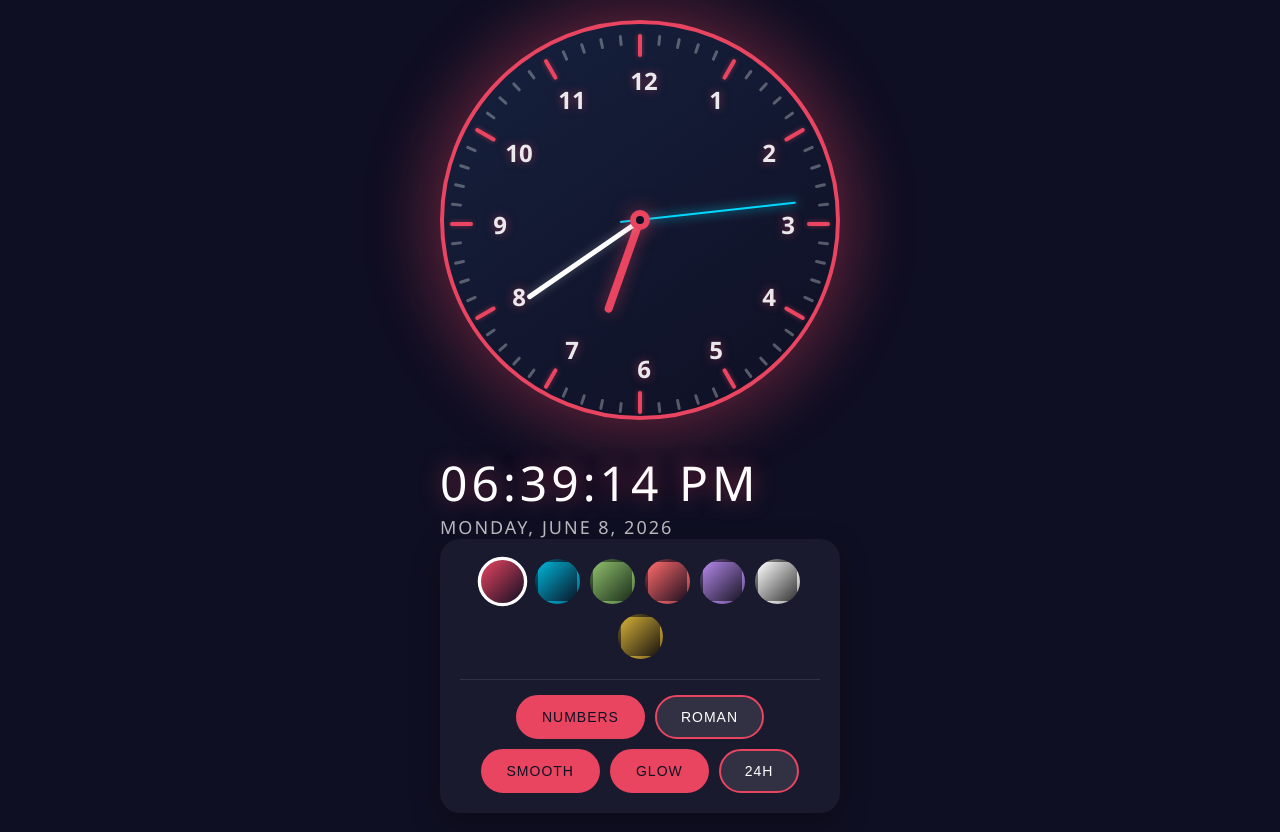
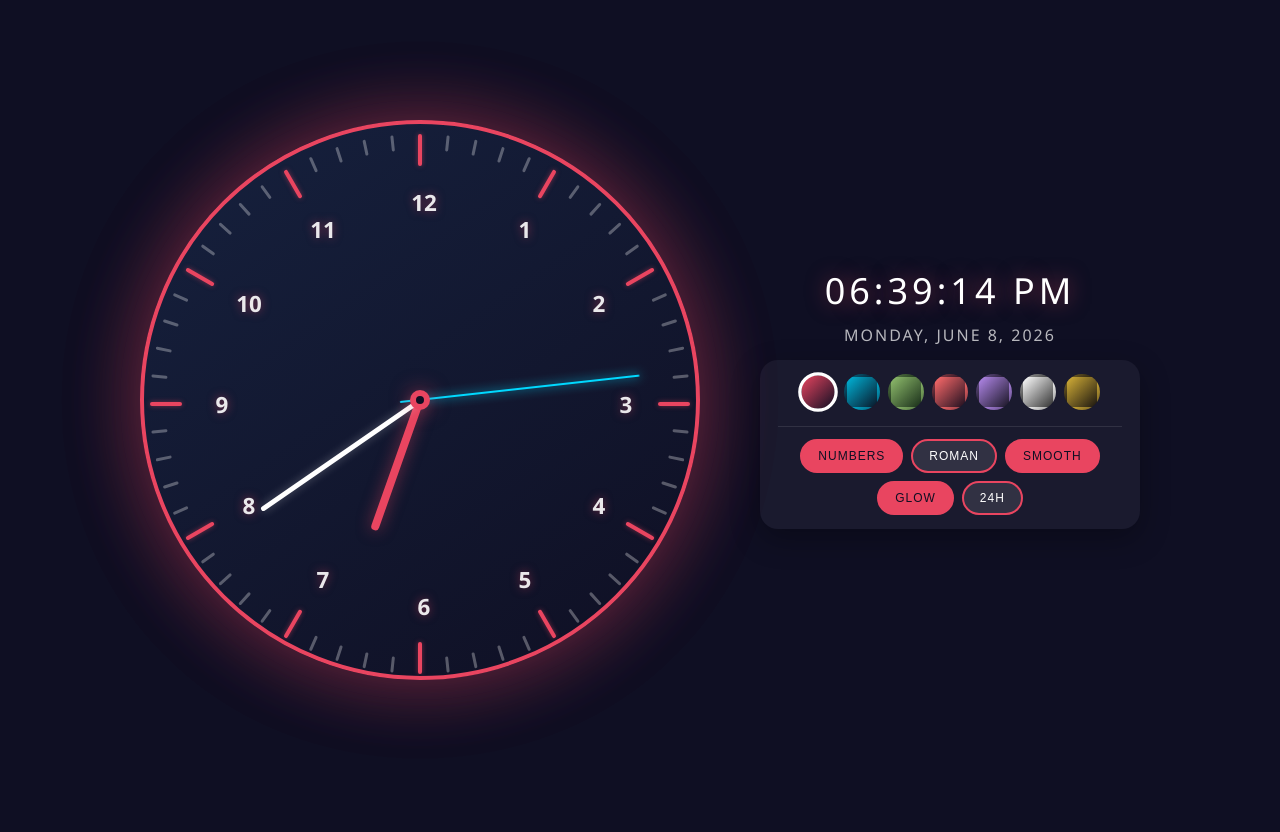
Before and after one commit to analogclockj/analogclockj.github.io, a plain HTML site: page index.html in a window 1280 px wide. After the commit the page ends 800 px from the top, so only its background shows below. Drawn offline with Linux system fonts and the light colour scheme.

Commit message:
Update index.html
Improved display for desktop

```diff
--- a/index.html
+++ b/index.html
@@ -1,6 +1,6 @@
 <!DOCTYPE html>
 <!-- MIT License
-Copyright (c) 2025 Yuliya Kolesnikova <0009-0000-6151-7415@orcid.org>
+Copyright (c) 2025-2026 Yuliya Kolesnikova <0009-0000-6151-7415@orcid.org>
 -->
 <html lang="en">
 <head>
@@ -157,6 +157,10 @@ Copyright (c) 2025 Yuliya Kolesnikova <0009-0000-6151-7415@orcid.org>
             --glow-color: rgba(212, 175, 55, 0.5);
         }
 
+        html, body {
+            height: 100%;
+        }
+
         body {
             font-family: 'Segoe UI', Tahoma, Geneva, Verdana, sans-serif;
             background: var(--bg-primary);
@@ -165,7 +169,7 @@ Copyright (c) 2025 Yuliya Kolesnikova <0009-0000-6151-7415@orcid.org>
             flex-direction: column;
             align-items: center;
             justify-content: center;
-            padding: 20px;
+            padding: 16px;
             transition: background 0.5s ease;
             overflow-x: hidden;
         }
@@ -174,7 +178,7 @@ Copyright (c) 2025 Yuliya Kolesnikova <0009-0000-6151-7415@orcid.org>
             display: flex;
             flex-direction: column;
             align-items: center;
-            gap: 30px;
+            gap: 18px;
             width: 100%;
             max-width: 600px;
         }
@@ -188,8 +192,9 @@ Copyright (c) 2025 Yuliya Kolesnikova <0009-0000-6151-7415@orcid.org>
 
         .clock {
             position: relative;
-            width: min(350px, 80vw);
-            height: min(350px, 80vw);
+            /* Size scales with both viewport width AND height so it fits at 100% zoom */
+            width: min(320px, 80vw, 55vh);
+            height: min(320px, 80vw, 55vh);
             border-radius: 50%;
             background: var(--clock-face);
             border: 4px solid var(--clock-border);
@@ -300,7 +305,7 @@ Copyright (c) 2025 Yuliya Kolesnikova <0009-0000-6151-7415@orcid.org>
 
         .number {
             position: absolute;
-            font-size: clamp(14px, 4vw, 20px);
+            font-size: clamp(13px, 2.2vh, 20px);
             font-weight: 600;
             color: var(--number-color);
             text-shadow: 0 0 10px var(--glow-color);
@@ -308,51 +313,62 @@ Copyright (c) 2025 Yuliya Kolesnikova <0009-0000-6151-7415@orcid.org>
             display: flex;
             align-items: center;
             justify-content: center;
-            width: 40px;
-            height: 40px;
+            width: 36px;
+            height: 36px;
+        }
+
+        .info-section {
+            display: flex;
+            flex-direction: column;
+            align-items: center;
+            gap: 10px;
+            width: 100%;
         }
 
         .digital-time {
-            font-size: clamp(24px, 6vw, 36px);
+            font-size: clamp(20px, 3.5vh, 32px);
             font-weight: 300;
             color: var(--text-primary);
             letter-spacing: 4px;
             text-shadow: 0 0 20px var(--glow-color);
             transition: all 0.5s ease;
             font-variant-numeric: tabular-nums;
+            line-height: 1.1;
         }
 
         .date-display {
-            font-size: clamp(14px, 3vw, 18px);
+            font-size: clamp(12px, 1.8vh, 16px);
             color: var(--text-secondary);
             letter-spacing: 2px;
             text-transform: uppercase;
             transition: all 0.5s ease;
+            line-height: 1.1;
         }
 
         .controls {
             display: flex;
             flex-wrap: wrap;
-            gap: 10px;
+            gap: 8px;
             justify-content: center;
-            padding: 20px;
+            padding: 14px 18px;
             background: var(--bg-secondary);
-            border-radius: 20px;
+            border-radius: 18px;
             box-shadow: 0 10px 30px rgba(0, 0, 0, 0.3);
             transition: all 0.5s ease;
             width: 100%;
-            max-width: 400px;
+            max-width: 420px;
         }
 
         .theme-btn {
-            width: 45px;
-            height: 45px;
+            width: 36px;
+            height: 36px;
             border-radius: 50%;
             border: 3px solid transparent;
             cursor: pointer;
             transition: all 0.3s ease;
             position: relative;
             overflow: hidden;
+            flex-shrink: 0;
         }
 
         .theme-btn:hover {
@@ -394,17 +410,18 @@ Copyright (c) 2025 Yuliya Kolesnikova <0009-0000-6151-7415@orcid.org>
         }
 
         .toggle-btn {
-            padding: 12px 24px;
+            padding: 8px 16px;
             background: var(--button-bg);
             border: 2px solid var(--clock-border);
             color: var(--text-primary);
-            border-radius: 30px;
+            border-radius: 24px;
             cursor: pointer;
-            font-size: 14px;
+            font-size: 12px;
             font-weight: 500;
             transition: all 0.3s ease;
             text-transform: uppercase;
             letter-spacing: 1px;
+            white-space: nowrap;
         }
 
         .toggle-btn:hover {
@@ -420,12 +437,12 @@ Copyright (c) 2025 Yuliya Kolesnikova <0009-0000-6151-7415@orcid.org>
 
         .settings-row {
             display: flex;
-            gap: 10px;
+            gap: 8px;
             flex-wrap: wrap;
             justify-content: center;
             width: 100%;
-            margin-top: 10px;
-            padding-top: 15px;
+            margin-top: 8px;
+            padding-top: 12px;
             border-top: 1px solid var(--button-bg);
         }
 
@@ -474,27 +491,27 @@ Copyright (c) 2025 Yuliya Kolesnikova <0009-0000-6151-7415@orcid.org>
         /* Responsive Design */
         @media (max-width: 480px) {
             .container {
-                gap: 20px;
+                gap: 16px;
             }
 
             .clock {
-                width: min(280px, 75vw);
-                height: min(280px, 75vw);
+                width: min(280px, 75vw, 50vh);
+                height: min(280px, 75vw, 50vh);
             }
 
             .controls {
-                padding: 15px;
-                gap: 8px;
+                padding: 12px;
+                gap: 6px;
             }
 
             .theme-btn {
-                width: 38px;
-                height: 38px;
+                width: 34px;
+                height: 34px;
             }
 
             .toggle-btn {
-                padding: 10px 16px;
-                font-size: 12px;
+                padding: 8px 14px;
+                font-size: 11px;
             }
 
             .tick.major {
@@ -508,8 +525,8 @@ Copyright (c) 2025 Yuliya Kolesnikova <0009-0000-6151-7415@orcid.org>
 
         @media (max-width: 360px) {
             .clock {
-                width: min(240px, 70vw);
-                height: min(240px, 70vw);
+                width: min(240px, 70vw, 45vh);
+                height: min(240px, 70vw, 45vh);
             }
 
             .number {
@@ -517,8 +534,8 @@ Copyright (c) 2025 Yuliya Kolesnikova <0009-0000-6151-7415@orcid.org>
             }
         }
 
-        /* Landscape orientation */
-        @media (orientation: landscape) and (max-height: 500px) {
+        /* Landscape orientation - put clock side by side with info */
+        @media (orientation: landscape) and (max-height: 600px) {
             body {
                 padding: 10px;
             }
@@ -526,40 +543,103 @@ Copyright (c) 2025 Yuliya Kolesnikova <0009-0000-6151-7415@orcid.org>
             .container {
                 flex-direction: row;
                 max-width: 100%;
-                gap: 20px;
+                gap: 24px;
                 justify-content: center;
+                align-items: center;
             }
 
             .clock {
-                width: min(250px, 40vh);
-                height: min(250px, 40vh);
+                width: min(320px, 80vh);
+                height: min(320px, 80vh);
             }
 
             .info-section {
-                display: flex;
-                flex-direction: column;
-                align-items: center;
-                gap: 15px;
+                width: auto;
+                gap: 12px;
             }
 
             .controls {
-                max-width: 300px;
+                max-width: 320px;
             }
         }
 
-        /* Large screens */
-        @media (min-width: 1200px) {
+        /* Desktop - side by side layout with bigger clock */
+        @media (orientation: landscape) and (min-width: 800px) and (max-height: 900px) {
+            .container {
+                flex-direction: row;
+                max-width: 100%;
+                gap: 48px;
+                justify-content: center;
+                align-items: center;
+            }
+
             .clock {
-                width: 400px;
-                height: 400px;
+                width: min(480px, 85vh);
+                height: min(480px, 85vh);
+            }
+
+            .info-section {
+                width: auto;
+                gap: 16px;
+            }
+
+            .controls {
+                max-width: 380px;
+            }
+
+            .digital-time {
+                font-size: clamp(24px, 4vh, 38px);
+            }
+
+            .date-display {
+                font-size: clamp(13px, 2vh, 18px);
             }
 
             .number {
-                font-size: 24px;
+                font-size: clamp(15px, 2.5vh, 22px);
+                width: 42px;
+                height: 42px;
+            }
+        }
+
+        /* Large desktop screens */
+        @media (min-width: 1200px) and (min-height: 700px) {
+            .container {
+                max-width: 100%;
+                gap: 60px;
+            }
+
+            .clock {
+                width: min(560px, 80vh);
+                height: min(560px, 80vh);
+            }
+
+            .digital-time {
+                font-size: clamp(28px, 4.5vh, 44px);
+            }
+
+            .number {
+                font-size: clamp(16px, 2.8vh, 24px);
+                width: 46px;
+                height: 46px;
+            }
+        }
+
+        /* Extra large desktop screens */
+        @media (min-width: 1600px) and (min-height: 900px) {
+            .clock {
+                width: min(640px, 75vh);
+                height: min(640px, 75vh);
             }
 
             .digital-time {
                 font-size: 48px;
+            }
+
+            .number {
+                font-size: 26px;
+                width: 50px;
+                height: 50px;
             }
         }
 
@@ -684,6 +764,12 @@ Copyright (c) 2025 Yuliya Kolesnikova <0009-0000-6151-7415@orcid.org>
         const digitalTime = document.getElementById('digitalTime');
         const dateDisplay = document.getElementById('dateDisplay');
 
+        // Cumulative angles to prevent backward rotation at wrap-around
+        // (e.g. 354deg -> 360deg instead of 354deg -> 0deg, which would rewind)
+        let lastSecondAngle = 0;
+        let lastMinuteAngle = 0;
+        let lastHourAngle = 0;
+
         // Create clock face elements
         function createClockFace() {
             // Remove existing ticks and numbers
@@ -731,6 +817,19 @@ Copyright (c) 2025 Yuliya Kolesnikova <0009-0000-6151-7415@orcid.org>
             });
         }
 
+        // Helper: ensure new angle is always >= last angle (monotonically increasing)
+        // This prevents the CSS transition from rewinding when angles wrap (e.g. 354 -> 0)
+        function nextAngle(lastAngle, newAngleMod360) {
+            // Normalize lastAngle's modulo position
+            const lastMod = ((lastAngle % 360) + 360) % 360;
+            let delta = newAngleMod360 - lastMod;
+            // If new angle is "behind" by more than a tiny bit, assume it wrapped forward
+            if (delta < 0) {
+                delta += 360;
+            }
+            return lastAngle + delta;
+        }
+
         // Update clock hands
         function updateClock() {
             const now = new Date();
@@ -739,17 +838,22 @@ Copyright (c) 2025 Yuliya Kolesnikova <0009-0000-6151-7415@orcid.org>
             const seconds = now.getSeconds();
             const milliseconds = now.getMilliseconds();
 
-            // Calculate angles
-            const secondAngle = state.smoothSeconds
+            // Calculate raw angles (0-360)
+            const rawSecondAngle = state.smoothSeconds
                 ? (seconds + milliseconds / 1000) * 6
                 : seconds * 6;
-            const minuteAngle = (minutes + seconds / 60) * 6;
-            const hourAngle = (hours % 12 + minutes / 60) * 30;
+            const rawMinuteAngle = (minutes + seconds / 60) * 6;
+            const rawHourAngle = (hours % 12 + minutes / 60) * 30;
+
+            // Convert to monotonically increasing angles to avoid backward rotation
+            lastSecondAngle = nextAngle(lastSecondAngle, rawSecondAngle);
+            lastMinuteAngle = nextAngle(lastMinuteAngle, rawMinuteAngle);
+            lastHourAngle = nextAngle(lastHourAngle, rawHourAngle);
 
             // Apply rotations
-            secondHand.style.transform = `rotate(${secondAngle}deg)`;
-            minuteHand.style.transform = `rotate(${minuteAngle}deg)`;
-            hourHand.style.transform = `rotate(${hourAngle}deg)`;
+            secondHand.style.transform = `rotate(${lastSecondAngle}deg)`;
+            minuteHand.style.transform = `rotate(${lastMinuteAngle}deg)`;
+            hourHand.style.transform = `rotate(${lastHourAngle}deg)`;
 
             // Update digital time
             const displayHours = state.use24Hour ? hours : hours % 12 || 12;
@@ -824,6 +928,19 @@ Copyright (c) 2025 Yuliya Kolesnikova <0009-0000-6151-7415@orcid.org>
             createClockFace();
             applySettings();
 
+            // Initialize cumulative angles to current time so first render
+            // doesn't animate from 0 across the whole face
+            const now = new Date();
+            const seconds = now.getSeconds();
+            const minutes = now.getMinutes();
+            const hours = now.getHours();
+            const ms = now.getMilliseconds();
+            lastSecondAngle = state.smoothSeconds
+                ? (seconds + ms / 1000) * 6
+                : seconds * 6;
+            lastMinuteAngle = (minutes + seconds / 60) * 6;
+            lastHourAngle = (hours % 12 + minutes / 60) * 30;
+
             // Theme buttons
             document.querySelectorAll('.theme-btn').forEach(btn => {
                 btn.addEventListener('click', () => applyTheme(btn.dataset.theme));
```
